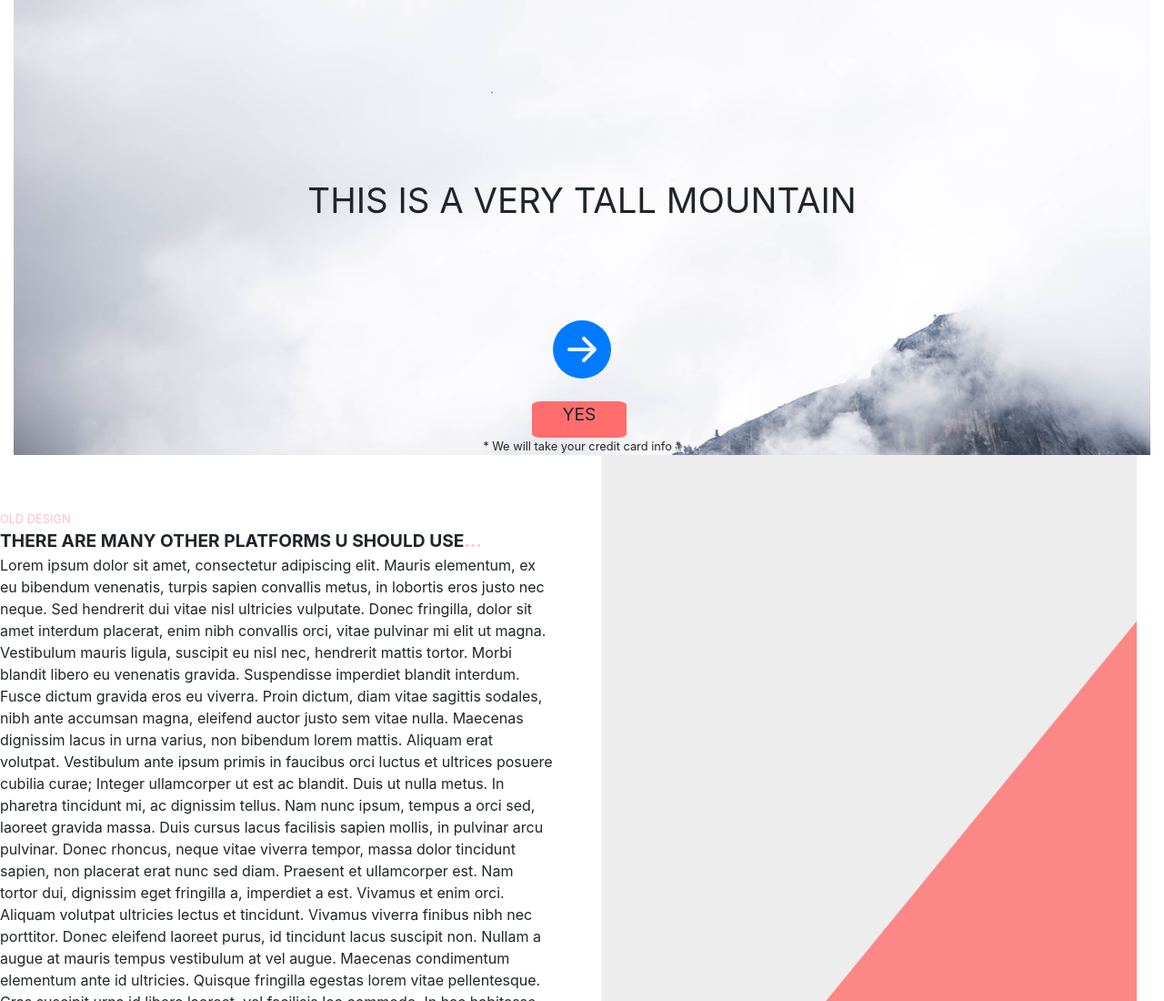
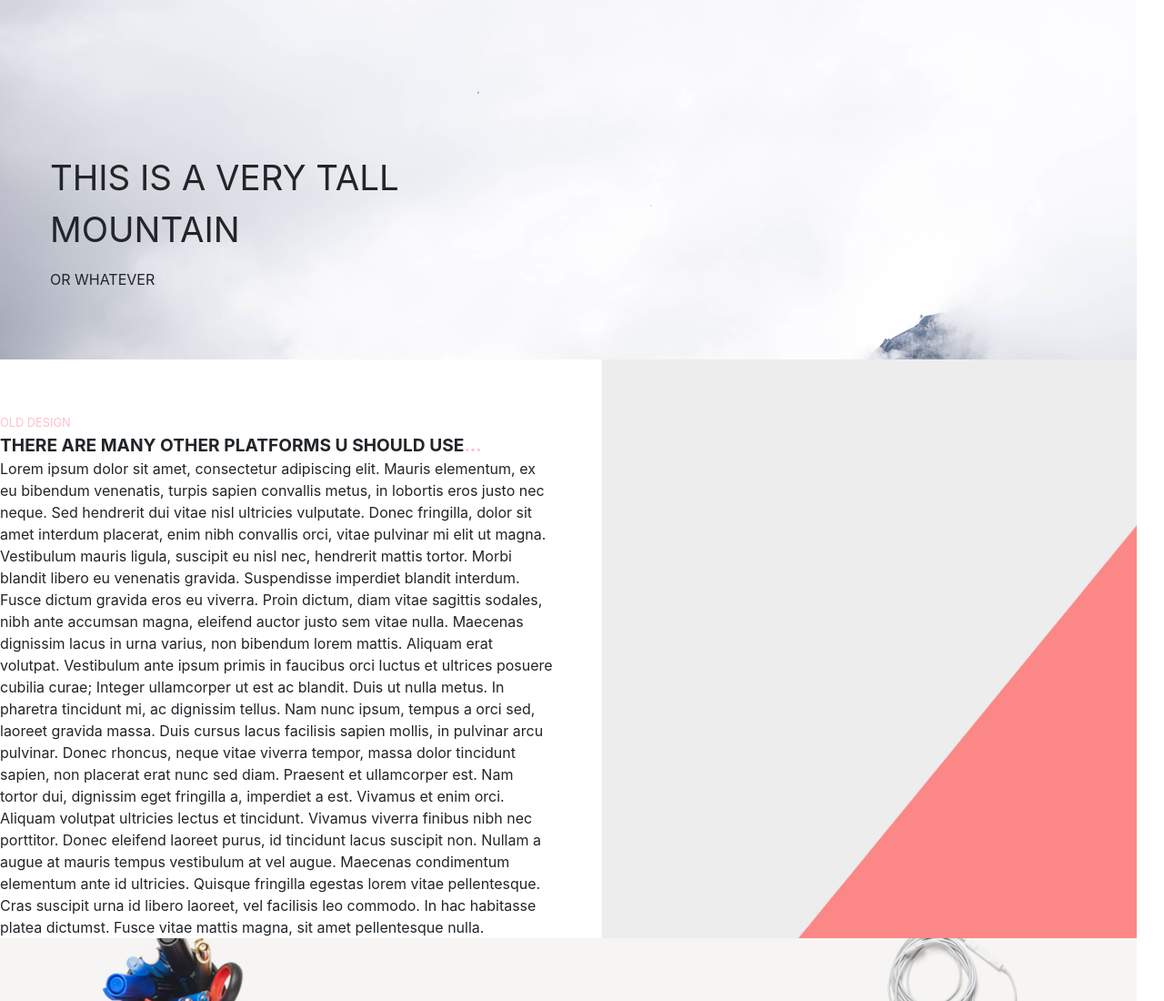
Before and after one commit to RamaLeu/boostrap, a plain HTML site: page index.html in a window 1280 px wide. Shown: the top 1100 px of the page at 91% size. Drawn offline with nearby package versions, Linux system fonts and the light colour scheme.

Commit message:
section1 again

```diff
--- a/index.html
+++ b/index.html
@@ -8,32 +8,16 @@
     <link rel="stylesheet" href="https://stackpath.bootstrapcdn.com/bootstrap/4.5.2/css/bootstrap.min.css" integrity="sha384-JcKb8q3iqJ61gNV9KGb8thSsNjpSL0n8PARn9HuZOnIxN0hoP+VmmDGMN5t9UJ0Z" crossorigin="anonymous">
   </head>
   <body>
-      <div class="container-fluid">
-        <div class="col-12">
-        <div class="row">
-          <div class="section1">
-            <div class="row d-flex justify-content-center">
-              <div class="titling d-flex justify-content-center">
-                THIS IS A VERY TALL MOUNTAIN
-              </div>
+    <div class="container-fluid">
+      <div class="row section1">
+          <div class="container">
+            <div class="row titling">
+              THIS IS A VERY TALL MOUNTAIN
             </div>
-          <div class="row d-flex justify-content-center">
-           <a href=#section2><div class="arrow">
-              <svg width="4em" height="4em" viewBox="0 0 16 16" class="bi bi-arrow-right-circle-fill" fill="currentColor" xmlns="http://www.w3.org/2000/svg">
-              <path fill-rule="evenodd" d="M16 8A8 8 0 1 1 0 8a8 8 0 0 1 16 0zm-11.5.5a.5.5 0 0 1 0-1h5.793L8.146 5.354a.5.5 0 1 1 .708-.708l3 3a.5.5 0 0 1 0 .708l-3 3a.5.5 0 0 1-.708-.708L10.293 8.5H4.5z"/>
-              </svg></a>
-          </div>
-          </div>
-          <div class="row b1 d-flex justify-content-center">
-            <div class="col-1 ml-4 text-center trynow">
-              YES
+            <div class="row arrow">
+              OR WHATEVER
             </div>
           </div>
-          <div class="cardi d-flex justify-content-center">
-          * We will take your credit card info *
-          </div>
-        </div>
-      </div>
       </div>
       <div class="row section2">
         <div class="col-md-auto section21">
```
